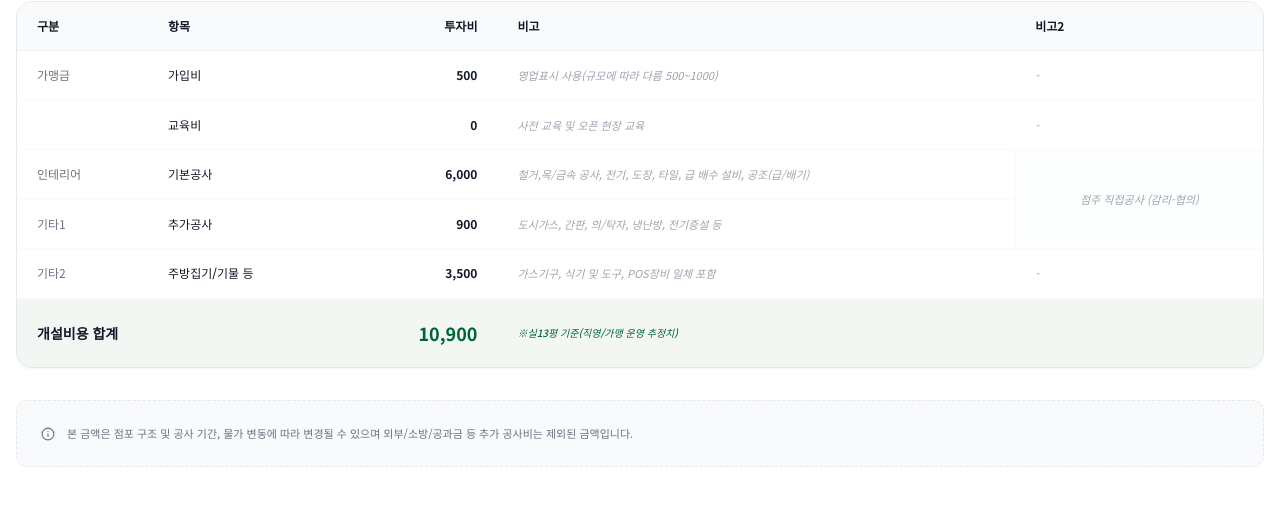
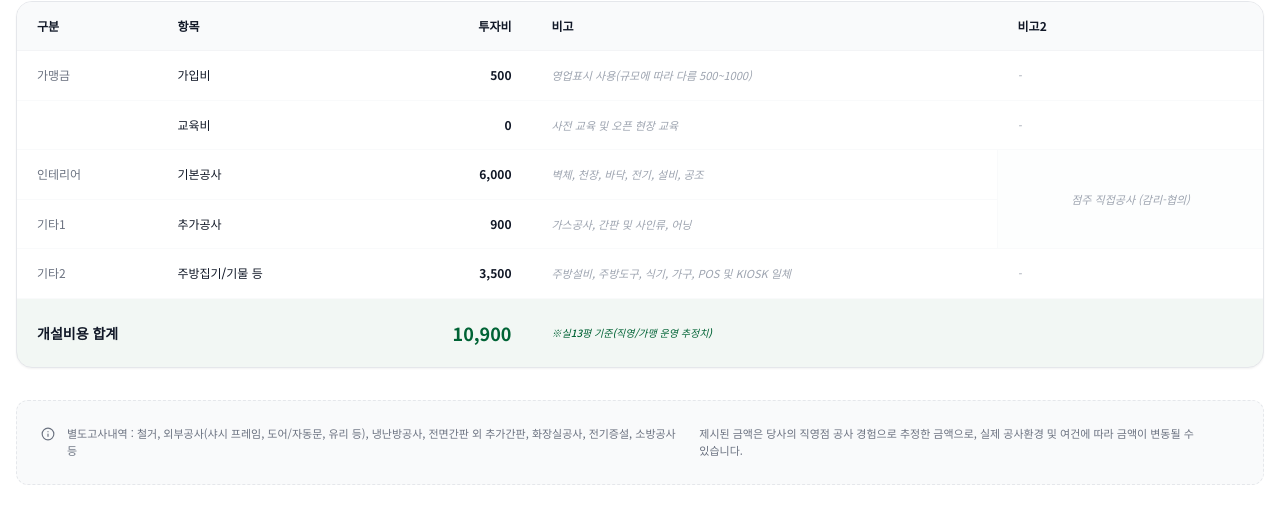
Before and after one commit to skzkek7-a11y/hinoya, a React (Vite) app: page / in a window 1280 px wide. Shown: the part 3140-3650 px from the top of the page. Built offline with nearby package versions, Linux system fonts and the light colour scheme.

Commit message:
feat: Update franchise cost details
Refine descriptions for interior, additional, and kitchen equipment costs to provide clearer breakdowns and item examples. Clarify excluded items and the basis for cost estimation.

```diff
--- a/components/Franchise.tsx
+++ b/components/Franchise.tsx
@@ -24,9 +24,9 @@ const Franchise: React.FC = () => {
   const costs = [
     { category: '가맹금', item: '가입비', price: '500', note: '영업표시 사용(규모에 따라 다름 500~1000)', note2: '-' },
     { category: '', item: '교육비', price: '0', note: '사전 교육 및 오픈 현장 교육', note2: '-' },
-    { category: '인테리어', item: '기본공사', price: '6,000', note: '철거,목/금속 공사, 전기, 도장, 타일, 급 배수 설비, 공조(급/배기)', note2: '점주 직접공사 (감리-협의)' },
-    { category: '기타1', item: '추가공사', price: '900', note: '도시가스, 간판, 의/탁자, 냉난방, 전기증설 등', note2: '' },
-    { category: '기타2', item: '주방집기/기물 등', price: '3,500', note: '가스기구, 식기 및 도구, POS장비 일체 포함', note2: '-' },
+    { category: '인테리어', item: '기본공사', price: '6,000', note: '벽체, 천장, 바닥, 전기, 설비, 공조', note2: '점주 직접공사 (감리-협의)' },
+    { category: '기타1', item: '추가공사', price: '900', note: '가스공사, 간판 및 사인류, 어닝', note2: '' },
+    { category: '기타2', item: '주방집기/기물 등', price: '3,500', note: '주방설비, 주방도구, 식기, 가구, POS 및 KIOSK 일체', note2: '-' },
  ];
 
   return (
@@ -110,7 +110,8 @@ const Franchise: React.FC = () => {
           <div className="mt-8 p-6 bg-gray-50 rounded-xl border border-dashed border-gray-200">
             <div className="flex items-start space-x-3 text-gray-500 text-[11px] leading-relaxed break-keep">
               <Info size={14} className="mt-0.5 shrink-0" />
-              <p>본 금액은 점포 구조 및 공사 기간, 물가 변동에 따라 변경될 수 있으며 외부/소방/공과금 등 추가 공사비는 제외된 금액입니다.</p>
+              <p>별도고사내역 : 철거, 외부공사(샤시 프레임, 도어/자동문, 유리 등), 냉난방공사, 전면간판 외 추가간판, 화장실공사, 전기증설, 소방공사 등</p>
+              <p>제시된 금액은 당사의 직영점 공사 경험으로 추정한 금액으로, 실제 공사환경 및 여건에 따라 금액이 변동될 수 있습니다.</p>
             </div>
           </div>
 
```
